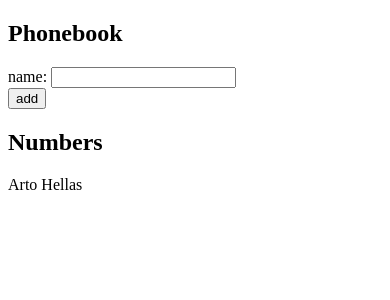
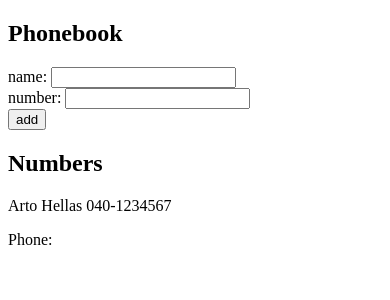
Before and after one commit to edgarfb/full-stack-open-2022, a React (Create React App) app in the folder part2/the-phonebook/: page / in a window 390 px wide. Shown: the top 300 px of the page. Built offline with nearby package versions, Linux system fonts and the light colour scheme.

Commit message:
Part2 The phonebook step3

```diff
--- a/part2/the-phonebook/src/App.js
+++ b/part2/the-phonebook/src/App.js
@@ -1,8 +1,11 @@
 import { useState } from "react";
 
 const App = () => {
-  const [persons, setPersons] = useState([{ name: "Arto Hellas" }]);
+  const [persons, setPersons] = useState([
+    { name: "Arto Hellas", phoneNumber: "040-1234567" },
+  ]);
   const [newName, setNewName] = useState("");
+  const [newPhoneNumber, setNewPhoneNumber] = useState("");
 
   const submitHandler = (e) => {
     e.preventDefault();
@@ -10,12 +13,21 @@ const App = () => {
       alert(`${newName} is already added to phonebook`);
       return;
     }
-    setPersons([...persons, { name: newName }]);
+    // to prevent adding empty fileds
+    if (newName === "" || newPhoneNumber === "") {
+      alert("Please fill in all fields");
+      return;
+    }
+    setPersons([...persons, { name: newName, phoneNumber: newPhoneNumber }]);
     setNewName("");
+    setNewPhoneNumber("");
   };
 
-  const inputHandler = (e) => {
+  const inputNameHandler = (e) => {
     setNewName(e.target.value);
+  };
+  const inputPhoneNumberHandler = (e) => {
+    setNewPhoneNumber(e.target.value);
   };
 
   const isTaken = (name) => {
@@ -27,7 +39,11 @@ const App = () => {
       <h2>Phonebook</h2>
       <form onSubmit={submitHandler}>
         <div>
-          name: <input onChange={inputHandler} value={newName} />
+          name: <input onChange={inputNameHandler} value={newName} />
+        </div>
+        <div>
+          number:{" "}
+          <input onChange={inputPhoneNumberHandler} value={newPhoneNumber} />
         </div>
         <div>
           <button type="submit">add</button>
@@ -36,9 +52,12 @@ const App = () => {
       <h2>Numbers</h2>
       <div>
         {persons.map((person) => (
-          <p key={person.name}>{person.name}</p>
+          <p key={person.name}>
+            {person.name} {person.phoneNumber}{" "}
+          </p>
         ))}
       </div>
+      <div>Phone: {newPhoneNumber}</div>
     </div>
   );
 };
```
